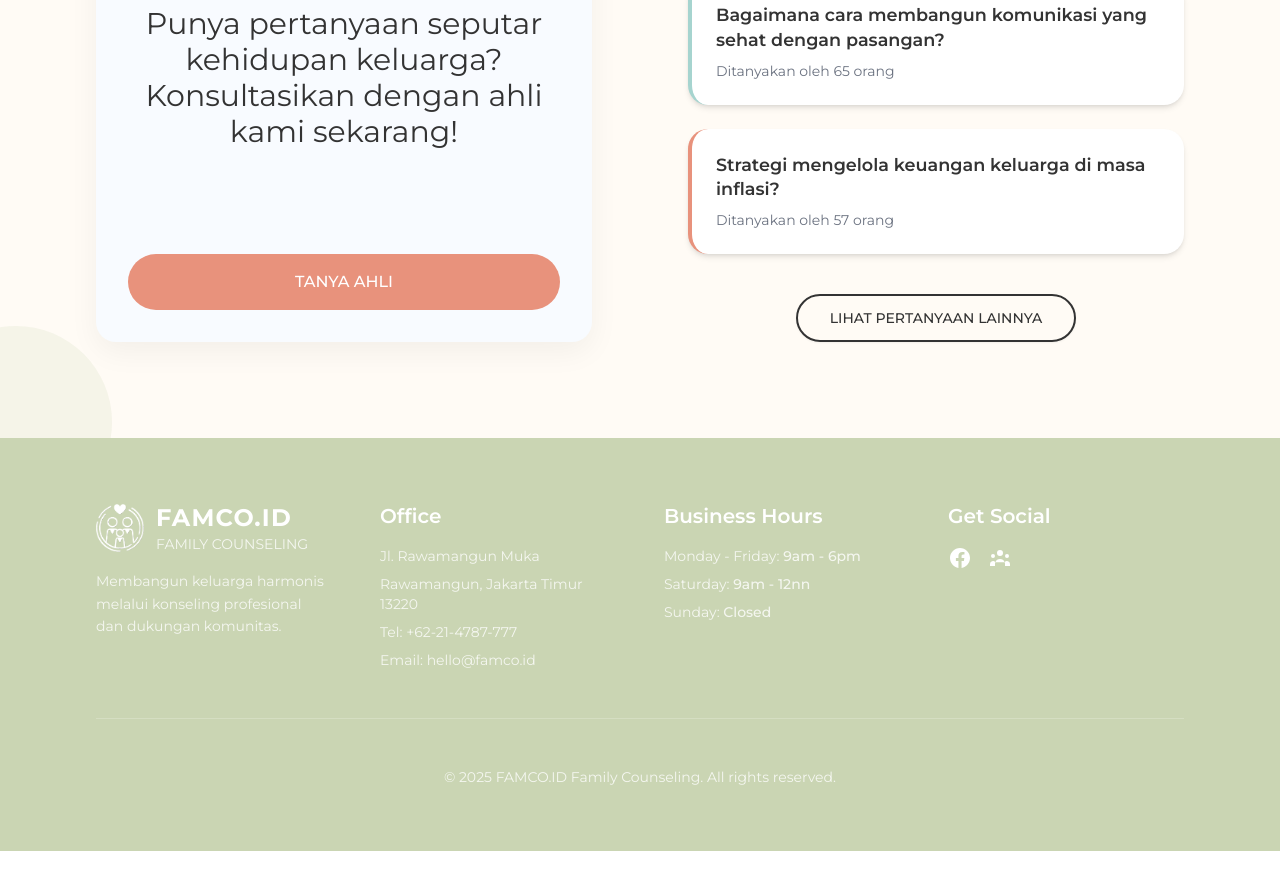
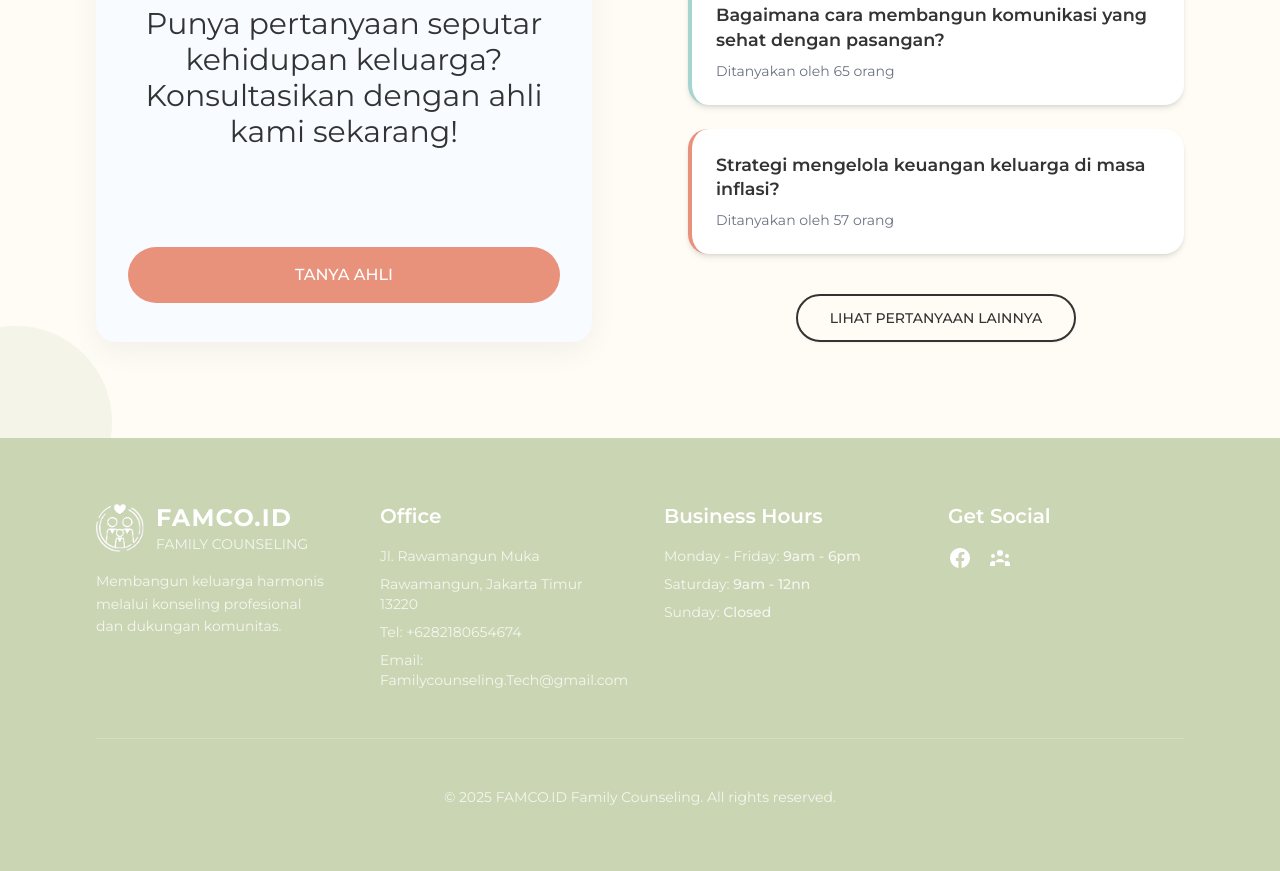
Before and after one commit to Skirja/famco-id, a plain HTML site: page index.html in a window 1280 px wide. Shown: the part 6713-7584 px from the top of the page. Drawn offline with nearby package versions, Linux system fonts and the light colour scheme.

Commit message:
add number

```diff
--- a/assets/scripts/scripts.js
+++ b/assets/scripts/scripts.js
@@ -641,15 +641,6 @@ document.addEventListener('DOMContentLoaded', function () {
         window.addEventListener('scroll', checkCardVisibility);
         checkCardVisibility();
 
-        // Tanya Ahli button interaction
-        const tanyaAhliBtn = document.querySelector('.tanya-ahli-btn');
-        if (tanyaAhliBtn) {
-            tanyaAhliBtn.addEventListener('click', function () {
-                // Could open a modal or form in a real implementation
-                alert('Fitur Tanya Ahli akan segera tersedia!');
-            });
-        }
-
         // Question card click interaction
         questionCards.forEach(card => {
             card.addEventListener('click', function () {
--- a/index.html
+++ b/index.html
@@ -725,9 +725,9 @@
                                 </p>
                             </div>
                             <div class="mt-auto p-8 pt-0">
-                                <button
-                                    class="tanya-ahli-btn w-full bg-warm-orange text-white py-4 rounded-full font-medium transition-all duration-300 hover:bg-opacity-90 hover:shadow-lg">TANYA
-                                    AHLI</button>
+                                <a href="http://wa.me/+6282180654674" target="_blank"
+                                    class="tanya-ahli-btn w-full bg-warm-orange text-white py-4 rounded-full font-medium transition-all duration-300 hover:bg-opacity-90 hover:shadow-lg inline-block text-center no-underline">TANYA
+                                    AHLI</a>
                             </div>
                         </div>
                     </div>
@@ -819,9 +819,9 @@
                         <p>Jl. Rawamangun Muka</p>
                         <p>Rawamangun, Jakarta Timur 13220</p>
                         <p>Tel: <a href="tel:+62214787777"
-                                class="hover:text-warm-orange transition-colors">+62-21-4787-777</a></p>
+                                class="hover:text-warm-orange transition-colors">+6282180654674</a></p>
                         <p>Email: <a href="mailto:hello@famco.id"
-                                class="hover:text-warm-orange transition-colors">hello@famco.id</a></p>
+                                class="hover:text-warm-orange transition-colors">Familycounseling.Tech@gmail.com</a></p>
                     </address>
                 </div>
 
```
Also changed, not shown: assets/img/unj.png (added).
